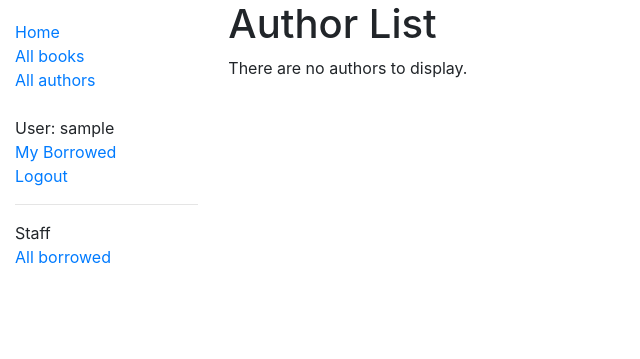
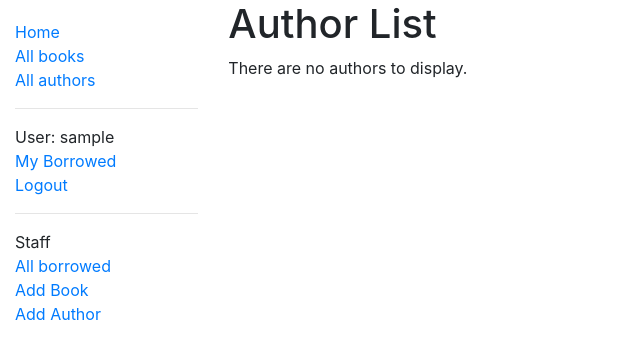
Before and after one commit to toddbrentlinger/django-tutorial-mozilla, a Django app: page /catalog/authors/ in a window 1280 px wide. Shown: the top 359 px of the page, without its empty margins (0-640 px from the left). Run offline with Django 3.2, Linux system fonts and the light colour scheme; the visitor is signed in with stand-in values (Sample User, id 1); data that the repository does not hold is empty.

Commit message:
Adds generic editing views to create, update, and delete Author and Book models.

```diff
--- a/locallibrary/catalog/templates/base_generic.html
+++ b/locallibrary/catalog/templates/base_generic.html
@@ -18,7 +18,7 @@
                         <li><a href="{% url 'index' %}">Home</a></li>
                         <li><a href="{% url 'books' %}">All books</a></li>
                         <li><a href="{% url 'authors' %}">All authors</a></li>
-                        <br/>
+                        <hr />
                         {% if user.is_authenticated %}
                             <li>User: {{ user.get_username }}</li>
                             <li><a href="{% url 'my-borrowed' %}">My Borrowed</a></li>
@@ -31,6 +31,8 @@
                             <hr />
                             <li>Staff</li>
                             <li><a href="{% url 'all-borrowed' %}">All borrowed</a></li>
+                            <li><a href="{% url 'book-create' %}">Add Book</a></li>
+                            <li><a href="{% url 'author-create' %}">Add Author</a></li>
                         {% endif %}
                     </ul>
                 {% endblock %}
--- a/locallibrary/catalog/templates/catalog/author_list.html
+++ b/locallibrary/catalog/templates/catalog/author_list.html
@@ -6,7 +6,8 @@
     <ul>
         {% for author in author_list %}
         <li>
-            <a href="{{ author.get_absolute_url }}">{{ author }} ({{ author.date_of_birth }} - {% if author.date_of_death %}{{ author.date_of_death }}{% endif %})</a>
+            <a href="{{ author.get_absolute_url }}">{{ author }}</a> ({{ author.date_of_birth }} - {% if author.date_of_death %}{{ author.date_of_death }}{% endif %})
+            {% if perms.catalog.can_mark_returned %} | <a href="{% url 'author-update' author.id %}">Edit</a> | <a href="{% url 'author-delete' author.id %}">Delete</a>{% endif %}
         </li>
         {% endfor %}
     </ul>
--- a/locallibrary/catalog/templates/catalog/book_list.html
+++ b/locallibrary/catalog/templates/catalog/book_list.html
@@ -6,7 +6,7 @@
     <ul>
         {% for book in book_list %}
         <li>
-            <a href="{{ book.get_absolute_url }}">{{ book.title }}</a> ({{ book.author }})
+            <a href="{{ book.get_absolute_url }}">{{ book.title }}</a> ({{ book.author }}){% if perms.catalog.can_mark_returned %} | <a href="{% url 'book-update' book.id %}">Edit</a> | <a href="{% url 'book-delete' book.id %}">Delete</a>{% endif %}
         </li>
         {% endfor %}
     </ul>
--- a/locallibrary/catalog/urls.py
+++ b/locallibrary/catalog/urls.py
@@ -4,9 +4,15 @@ from . import views
 urlpatterns = [
     path('', views.index, name='index'),
     path('books/', views.BookListView.as_view(), name='books'),
+    path('book/create/', views.BookCreate.as_view(), name='book-create'),
     path('book/<int:pk>', views.BookDetailView.as_view(), name='book-detail'),
+    path('book/<int:pk>/update/', views.BookUpdate.as_view(), name='book-update'),
+    path('book/<int:pk>/delete/', views.BookDelete.as_view(), name='book-delete'),
     path('authors/', views.AuthorListView.as_view(), name='authors'),
+    path('author/create/', views.AuthorCreate.as_view(), name='author-create'),
     path('author/<int:pk>', views.AuthorDetailView.as_view(), name='author-detail'),
+    path('author/<int:pk>/update/', views.AuthorUpdate.as_view(), name='author-update'),
+    path('author/<int:pk>/delete/', views.AuthorDelete.as_view(), name='author-delete'),
     path('mybooks/', views.LoanedBooksByUserListView.as_view(), name='my-borrowed'),
     path('borrowed/', views.LoanedBooksListView.as_view(), name='all-borrowed'),
     path('book/<uuid:pk>/renew/', views.renew_book_librarian, name='renew-book-librarian'),
--- a/locallibrary/catalog/views.py
+++ b/locallibrary/catalog/views.py
@@ -2,13 +2,14 @@ import datetime
 
 from django.shortcuts import render, get_object_or_404
 from django.views import generic
+from django.views.generic.edit import CreateView, UpdateView, DeleteView
 from django.contrib.auth.decorators import login_required, permission_required
 from django.contrib.auth.mixins import LoginRequiredMixin, PermissionRequiredMixin
 from django.http import HttpResponseRedirect
-from django.urls import reverse
+from django.urls import reverse, reverse_lazy
 
-from .models import Book, Author, BookInstance, Genre
-from .forms import RenewedBookForm
+from catalog.models import Book, Author, BookInstance, Genre
+from catalog.forms import RenewedBookForm
 
 # Create your views here.
 def index(request):
@@ -85,12 +86,43 @@ class BookListView(generic.ListView):
 class BookDetailView(generic.DetailView):
     model = Book
 
+class BookCreate(CreateView):
+    permission_required = 'catalog.can_mark_returned'
+    model = Book
+    fields = ['title', 'author', 'summary', 'isbn', 'genre', 'language']
+
+class BookUpdate(UpdateView):
+    permission_required = 'catalog.can_mark_returned'
+    model = Book
+    fields = ['title', 'author', 'summary', 'isbn', 'genre', 'language']
+
+class BookDelete(DeleteView):
+    permission_required = 'catalog.can_mark_returned'
+    model = Book
+    success_url = reverse_lazy('books')
+
 class AuthorListView(generic.ListView):
     model = Author
     paginate_by = 10
 
 class AuthorDetailView(generic.DetailView):
     model = Author
+
+class AuthorCreate(CreateView):
+    permission_required = 'catalog.can_mark_returned'
+    model = Author
+    fields = ['first_name', 'last_name', 'date_of_birth', 'date_of_death']
+    initial = { 'first_name': 'John/Jane', 'last_name': 'Doe' }
+
+class AuthorUpdate(UpdateView):
+    permission_required = 'catalog.can_mark_returned'
+    model = Author
+    fields = ['first_name', 'last_name', 'date_of_birth', 'date_of_death']
+
+class AuthorDelete(DeleteView):
+    permission_required = 'catalog.can_mark_returned'
+    model = Author
+    success_url = reverse_lazy('authors')
 
 class LoanedBooksByUserListView(LoginRequiredMixin, generic.ListView):
     """Generic class-based view listing books on loan to current user."""
```
Also changed, not shown: locallibrary/catalog/forms.py (+24 -0 lines), locallibrary/catalog/templates/catalog/author_confirm_delete.html (added, +12 -0 lines), locallibrary/catalog/templates/catalog/author_form.html (added, +11 -0 lines), locallibrary/catalog/templates/catalog/book_confirm_delete.html (added, +12 -0 lines), locallibrary/catalog/templates/catalog/book_form.html (added, +11 -0 lines).
